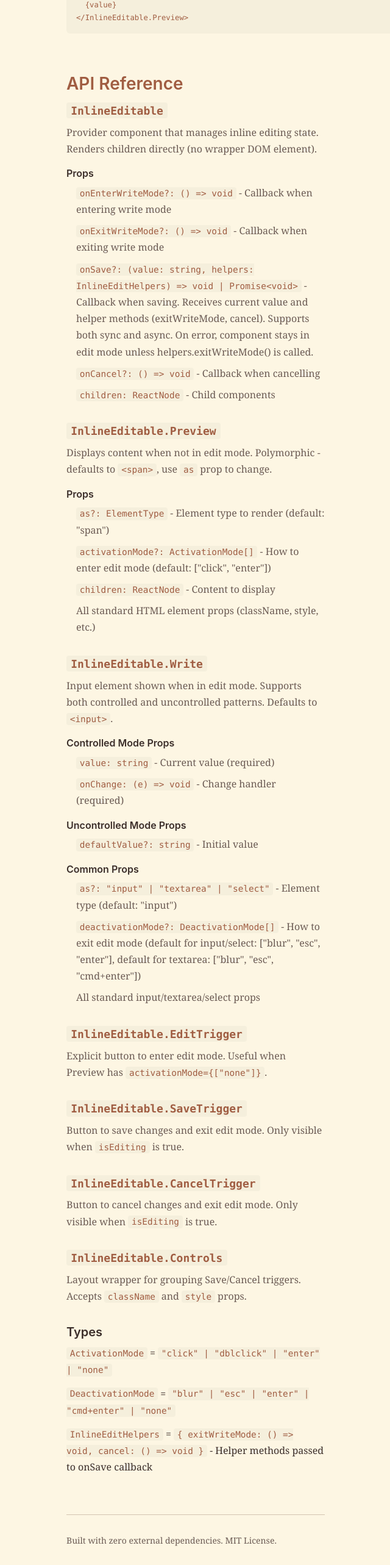
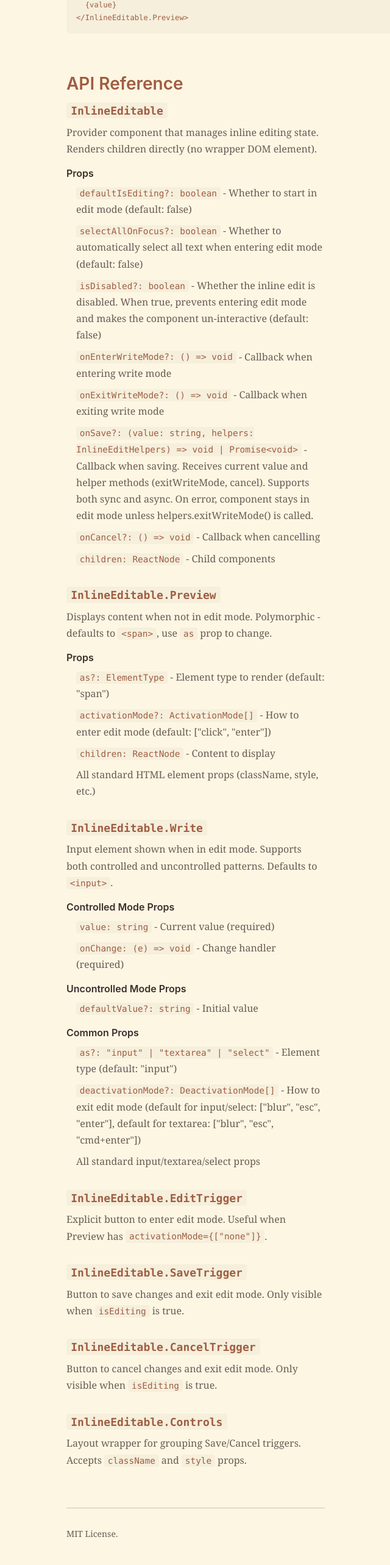
Before and after one commit to subhash-malireddy/react-inline-editable, a React (Vite) app in the folder packages/react-inline-editable/: page / in a window 1280 px wide. Shown: the part 9006-11572 px from the top of the page at 61% size, without its empty margins (171-811 px from the left). Built offline with nearby package versions, Linux system fonts and the light colour scheme.

Commit message:
Update footer text and enhance API reference documentation
- Simplified footer text by removing the mention of external dependencies.
- Added new props to the API reference: `defaultIsEditing`, `selectAllOnFocus`, and `isDisabled`, providing clearer guidance on component behavior.

```diff
--- a/packages/react-inline-editable/src/App.tsx
+++ b/packages/react-inline-editable/src/App.tsx
@@ -156,7 +156,7 @@ function App() {
       </main>
 
       <footer className="mt-16 pt-8 border-t border-border text-text-muted text-sm">
-        <p>Built with zero external dependencies. MIT License.</p>
+        <p>MIT License.</p>
       </footer>
 
       <DocsNav sections={navSections} />
--- a/packages/react-inline-editable/src/components/docs/APIReference.tsx
+++ b/packages/react-inline-editable/src/components/docs/APIReference.tsx
@@ -31,6 +31,20 @@ export function APIReference() {
               className="space-y-2 ml-4"
               style={{ color: "var(--color-text-muted)" }}
             >
+              <li>
+                <code className="text-sm">defaultIsEditing?: boolean</code> -
+                Whether to start in edit mode (default: false)
+              </li>
+              <li>
+                <code className="text-sm">selectAllOnFocus?: boolean</code> -
+                Whether to automatically select all text when entering edit mode
+                (default: false)
+              </li>
+              <li>
+                <code className="text-sm">isDisabled?: boolean</code> - Whether
+                the inline edit is disabled. When true, prevents entering edit
+                mode and makes the component un-interactive (default: false)
+              </li>
               <li>
                 <code className="text-sm">
                   onEnterWriteMode?: () =&gt; void
@@ -240,37 +254,6 @@ export function APIReference() {
             <code className="text-sm">style</code> props.
           </p>
         </div>
-
-        {/* Types */}
-        <div>
-          <h3
-            className="text-xl font-semibold mb-3"
-            style={{ color: "var(--color-text)" }}
-          >
-            Types
-          </h3>
-          <div className="space-y-3">
-            <div>
-              <code className="text-sm">ActivationMode</code> ={" "}
-              <code className="text-sm">
-                "click" | "dblclick" | "enter" | "none"
-              </code>
-            </div>
-            <div>
-              <code className="text-sm">DeactivationMode</code> ={" "}
-              <code className="text-sm">
-                "blur" | "esc" | "enter" | "cmd+enter" | "none"
-              </code>
-            </div>
-            <div>
-              <code className="text-sm">InlineEditHelpers</code> ={" "}
-              <code className="text-sm">
-                {"{ exitWriteMode: () => void, cancel: () => void }"}
-              </code>{" "}
-              - Helper methods passed to onSave callback
-            </div>
-          </div>
-        </div>
       </div>
     </section>
   );
```
